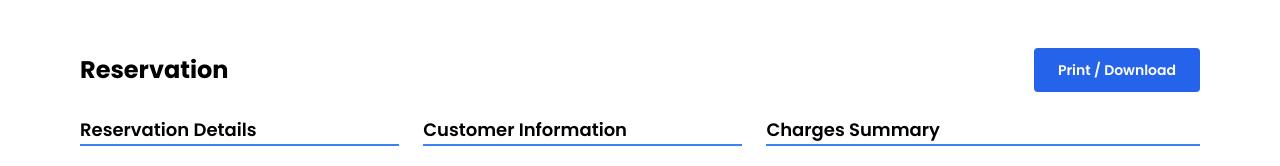
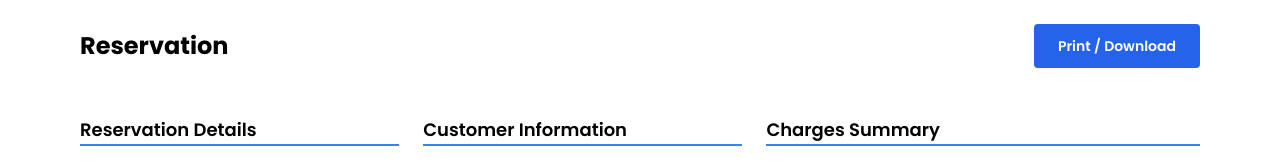
Before and after one commit to developerabdulmamun/nyntax-task, a Next.js app: page / in a window 1280 px wide. Shown: the top 166 px of the page. Built offline with nearby package versions, Linux system fonts and the light colour scheme; no server answers.

Commit message:
Update Container

```diff
--- a/components/ReservationForm.jsx
+++ b/components/ReservationForm.jsx
@@ -58,8 +58,8 @@ const ReservationForm = () => {
   };
 
   return (
-    <div>
-      <div className="container mt-3 md:mt-6 lg:mt-12 mb-3 md:mb-6 lg:mb-12">
+    <div className="container">
+      <div className="sticky top-0 bg-white z-10 py-3 md:py-6">
         <div className="flex justify-between items-center mb-6">
           <h1 className="font-bold text-2xl">Reservation</h1>
           <button
@@ -68,6 +68,7 @@ const ReservationForm = () => {
           >
             Print / Download
           </button>
+        </div>
       </div>
 
       <div className="grid grid-cols-3 lg:grid-cols-10 gap-6">
@@ -122,7 +123,6 @@ const ReservationForm = () => {
         </div>
       </div>
     </div>
-    </div>
   );
 };
 
```
Lines whose indentation alone changed are shown as unchanged.
